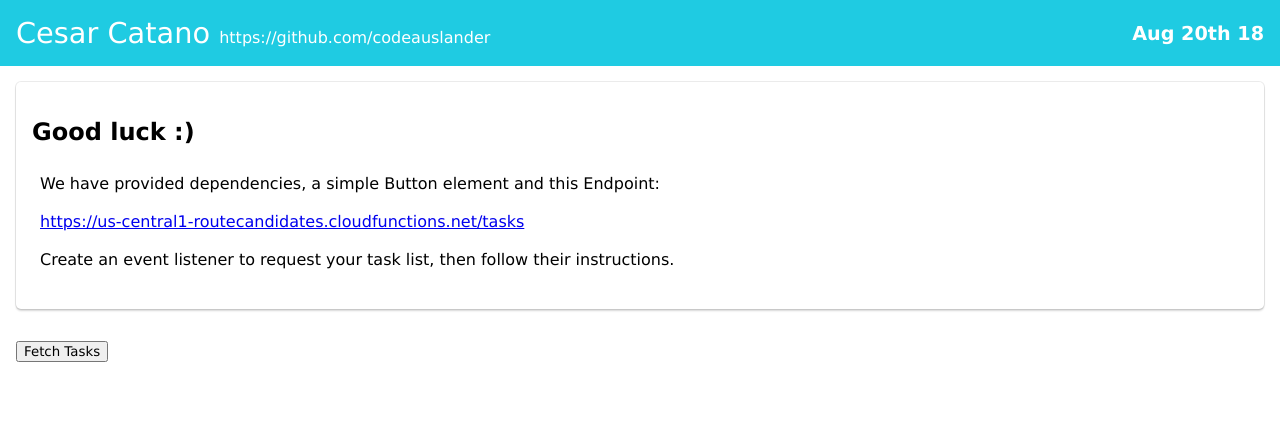
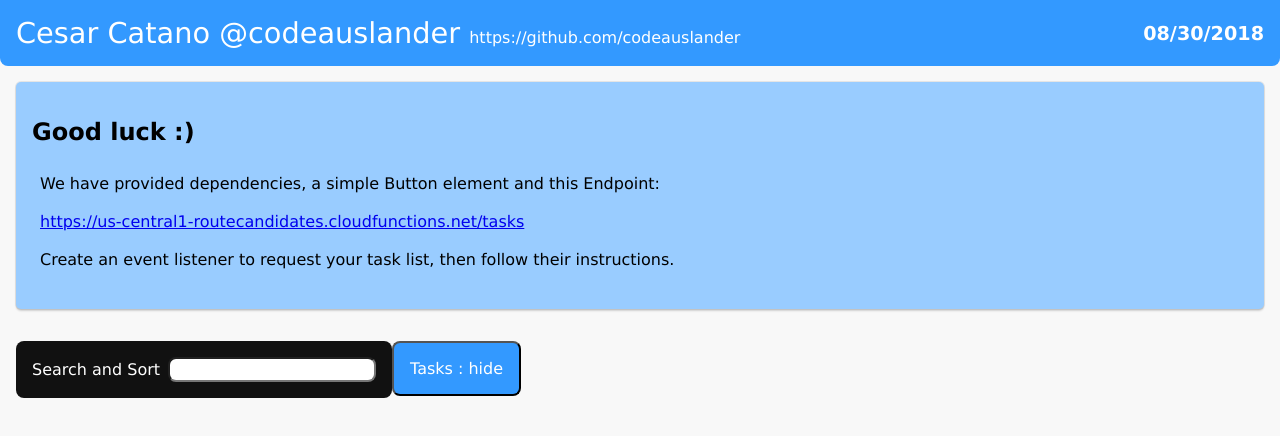
Before and after one commit to codeauslander/Rozalado, a React app: page / in a window 1280 px wide. Built offline with nearby package versions, Linux system fonts and the light colour scheme; no server answers.

Commit message:
Added list of task with axios call from redux store

```diff
--- a/src/actions/tasks.js
+++ b/src/actions/tasks.js
@@ -1,28 +1,63 @@
 import uuid from "uuid";
+import axios from 'axios';
 
-// const tasksUrl = "https://us-central1-routecandidates.cloudfunctions.net/tasks";
+const tasksUrl = "https://us-central1-routecandidates.cloudfunctions.net/tasks";
 
-export const fetchTasks = () => ({
-  type: "FETCH_TASKS",
-  // tasks: fetch(tasksUrl).then(response => response.json())
-  tasksUrl: "https://us-central1-routecandidates.cloudfunctions.net/tasks"
+export const fetchTasks = () => async dispatch => {
+  dispatch({
+    type: 'FETCH_TASKS'
+  });
+
+  let response = await axios.get(tasksUrl);
+  if (response.status < 400) {
+    return dispatch(fetchTasksSuccess(response.data));
+  } else {
+    return dispatch(fetchTasksFail(response.error));
+  }
+};
+
+export const fetchTasksSuccess = tasks => ({
+  type: 'FETCH_TASKS_SUCCESS',
+  payload: tasks
 });
 
-export const addTask = ({ task = "" } = {}) => ({
-  type: "ADD_TASK",
-  task: {
-    _id: uuid(),
-    task
-  }
+export const fetchTasksFail = error => ({
+  type: 'FETCH_TASKS_FAIL',
+  payload: error
 });
 
-export const removeTask = ({ _id } = {}) => ({
-  type: "REMOVE_TASK",
-  _id
+export const filterSortTasks =  (tasks, text, sortBy = 'id') => (dispatch) => {
+  dispatch({
+    type: 'FILTER_SORT_TASKS'
+  });
+  // console.log(tasks,text,sortBy);
+
+  let list = tasks.filter(task => {
+    let textMatch = false;
+    if (typeof task.task === 'string') {
+      textMatch = task.task.toLowerCase().includes(text.toLowerCase());
+      // console.log(textMatch);
+    }else if (task.task instanceof Array || task.task instanceof Object){
+      textMatch = true;
+    }
+    return textMatch;
+  })
+  .sort((a, b) => {
+    if (sortBy === "id") {
+      let result = a.task._id < b.task._id ? -1 : 1;
+      return result;
+    }
+  });
+  console.log(list)
+  return dispatch(setTextFilter(list));
+};
+
+
+export const setTextFilter = (tasks) => ({
+  type: "SET_TEXT_FILTER",
+  payload: tasks
 });
 
-export const editTask = (_id, updates) => ({
-  type: "EDIT_TASK",
-  _id,
-  updates
+export const sortById = () => ({
+  type: "SORT_BY_ID"
 });
--- /dev/null
+++ b/src/components/App.js
@@ -0,0 +1,136 @@
+import React, { Component } from 'react';
+import { connect } from 'react-redux';
+import moment from 'moment';
+import styled from 'styled-components';
+import Header from './Header';
+import Guidelines from './Guidelines';
+import { fetchTasks } from '../actions/tasks';
+import { filterSortTasks } from '../actions/tasks';
+import Task from './Task';
+import Tasks from './Tasks';
+
+const Container = styled.main`
+  margin: 1rem;
+`;
+
+const Button = styled.button`
+  background: #3399ff;
+  border-radius: 0.5rem;
+  border: bold;
+  color: #ffffff;
+  cursor: pointer;
+  font-size: 1rem;
+  margin-bottom: 2rem;
+  outline: none;
+  padding: 1rem;
+
+`;
+
+const Search = styled.div`
+  background: #111111;
+  border-radius: 0.5rem;
+  border: bold;
+  color: #ffffff;
+  font-size: 1rem;
+  float: left
+  padding: 1rem;
+  margin-bottom: 2rem;
+`;
+
+const InputSearch = styled.input`
+  background: #ffffff;
+  border-radius: 0.5rem;
+  border: bold;
+  color: #000000;
+  font-size: 1rem;
+  margin-left: 0.5rem;
+`;
+
+class App extends Component {
+
+  constructor(props) {
+    super(props);
+    this.state = {
+      displayList: false,
+      search: '',
+      tasks: []
+    };
+    this.showList = this.showList.bind(this);
+    this.handleChange = this.handleChange.bind(this);
+  }
+
+  componentDidMount() {
+    this.props.fetchTasks();
+  }
+
+  showList() {
+    this.setState({
+      displayList: !this.state.displayList,
+    });
+  }
+
+  handleChange(event) {
+    const key = event.target.name;
+    const value = event.target.value;
+    // (tasks, text, sortBy = 'id')
+    const tasks = this.props.filterSortTasks(this.props.tasks,value);
+    this.setState({[key]: value});
+    console.log(this.props);
+
+  }
+
+
+
+  render() {
+    let { tasks = [], loading, error } = this.props;
+
+    const show = !this.state.displayList;
+    const display = this.state.displayList ? 'Tasks : show' : 'Tasks : hide';
+
+    const name = "Cesar Catano";
+    const github = "@codeauslander";
+    const url = "https://github.com/codeauslander";
+    let title = `${name} ${github}`;
+    // const date = moment().format("MMM Do YY");
+    const date = moment()
+      .add(14, "days")
+      .calendar();
+
+    if (!loading) {
+      tasks = this.props.filterSortTasks(tasks,this.state.search).payload;
+      console.log(tasks);
+    }
+
+    return (
+      <React.Fragment>
+        <Header title={title} date={date} github={github} url={url} />
+        {error && error}
+        <Container>
+          <Guidelines />
+          <Button onClick={this.showList}>{display}</Button>
+
+          <Search>
+            <label>
+              Search and Sort
+              <InputSearch type="text" name='search' value={this.state.search} onChange={this.handleChange} />
+            </label>
+          </Search>
+
+
+          {show && <Tasks items={tasks}/>}
+        </Container>
+      </React.Fragment>
+    );
+  }
+}
+
+const mapStateToProps = state => ({
+  tasks: state.tasks,
+  loading: state.loading,
+  error: state.error
+});
+
+export default connect(
+  mapStateToProps,
+  { fetchTasks, filterSortTasks}
+)(App);
--- a/src/components/Guidelines.js
+++ b/src/components/Guidelines.js
@@ -6,6 +6,7 @@ const StyledGuidelines = styled.div`
 	box-shadow: 0 2px 2px 0 rgba(0, 0, 0, 0.16), 0 0 0 1px rgba(0, 0, 0, 0.08);
 	margin-bottom: 2rem;
 	padding: 1rem;
+  background-color: #99ccff;
 `;
 
 const StyledInstructions = styled.p`
--- a/src/components/Header.js
+++ b/src/components/Header.js
@@ -4,13 +4,14 @@ import styled from "styled-components";
 
 const StyledHeader = styled.header`
 	align-items: center;
-	background-color: #1fcbe2;
+	background-color: #3399ff;
 	color: #ffffff;
 	display: flex;
 	flex-flow: row nowrap;
 	justify-content: space-between;
 	padding: 1rem;
 	width: 100%;
+  border-radius: 0rem 0rem 0.5rem 0.5rem;
 `;
 
 const StyledTitle = styled.h1`
@@ -30,12 +31,9 @@ const StyleUrl = styled.a`
 	text-decoration: none;
 `;
 
-// const placeholder = moment().format("MMM Do YY");
-const placeholder = moment()
-  .add(7, "days")
-  .calendar();
+const placeholder = moment().format("MMM Do YY");
 
-export default ({ title, date, url }) => (
+export default ({ title, date, github, url }) => (
   <StyledHeader>
     <StyledTitle>
       {title} <StyleUrl href={url}>{url}</StyleUrl>
--- /dev/null
+++ b/src/components/Tasks.js
@@ -0,0 +1,30 @@
+import React, { Component } from 'react';
+import { connect } from 'react-redux';
+import styled from 'styled-components';
+import Task from './Task';
+
+const Container = styled.main`
+  margin: 1rem;
+`;
+
+export default ({ items }) => {
+  return <ul>{items.map(task => {
+
+      const plain = JSON.stringify(task);
+      const object = task.task;
+      let item = '';
+      if (object === undefined || object === null) {
+        item = `Task undefined or null ${plain}`;
+      } else if (object instanceof Array || object instanceof Object) {
+        item =<ul> {Object.keys(object).map((element, index) => (
+               <Task key={index} id={index} item={object[element]}/>
+          ))}</ul>;
+      } else if (typeof object === 'string' || typeof object === 'number')  {
+        item = object;
+      }
+
+      return (
+        <Task key={task._id} id={task._id} item={item}/>
+      );
+    })}</ul>;
+};
--- a/src/components/index.js
+++ /dev/null
@@ -1,4 +0,0 @@
-import Header from './Header';
-import Guidelines from './Guidelines';
-
-export { Header, Guidelines };
--- a/src/index.css
+++ b/src/index.css
@@ -7,4 +7,5 @@ html,
 body {
 	margin: 0;
 	padding: 0;
+  background: #f8f8f8;
 }
--- a/src/index.js
+++ b/src/index.js
@@ -1,54 +1,12 @@
-import axios from "axios";
-import moment from "moment";
-import styled from "styled-components";
+import React from 'react';
+import ReactDOM from 'react-dom';
+import App from './components/App';
+import Store from './store/configureStore';
+import './index.css';
 
-import React, { Component } from "react";
-import ReactDOM from "react-dom";
-
-import { Header, Guidelines } from "./components";
-import "./index.css";
-
-import configureStore from "./store/configureStore";
-import getVisibleTasks from "./selectors/tasks";
-
-const Container = styled.div`
-	margin: 1rem;
-`;
-
-const store = configureStore();
-
-// store.dispatch(addExpense({ description: 'Water bill' }));
-// store.dispatch(addExpense({ description: 'Gas bill' }));
-// store.dispatch(setTextFilter('water'));
-
-const state = store.getState();
-// const visibleTasks = getVisibleTasks(state.tasks, state.filters);
-// console.log(visibleTasks);
-
-class App extends Component {
-  getTasks() {
-    fetch("https://us-central1-routecandidates.cloudfunctions.net/tasks")
-      .then(response => response.json)
-      .then(data => console.log(data));
-  }
-  render() {
-    const title = "Cesar Catano";
-    const github = "https://github.com/codeauslander";
-    const data = this.getTasks();
-
-    return (
-      <div>
-        <Header title={title} url={github} date={"Aug 20th 18"} />
-
-        <Container>
-          <Guidelines />
-
-          <button onClick={() => this.getTasks()}>Fetch Tasks</button>
-          <p>{data}</p>
-        </Container>
-      </div>
-    );
-  }
-}
-
-ReactDOM.render(<App />, document.getElementById("root"));
+ReactDOM.render(
+  <Store>
+    <App />
+  </Store>,
+  document.getElementById('root')
+);
--- a/src/reducers/tasks.js
+++ b/src/reducers/tasks.js
@@ -1,25 +1,53 @@
-const tasksReducerDefaultState = [];
+import { combineReducers } from 'redux';
 
-export default (state = tasksReducerDefaultState, action) => {
+const initialState = {
+  tasks: [],
+  loading: false,
+  error: null,
+  text: "",
+  sortBy: "amount"
+};
+
+export const tasks = (state = initialState, action) => {
   switch (action.type) {
-    case "FETCH_TASKS":
-      return fetch(action.tasksUrl).then(response => response.json());
-    case "ADD_TASK":
-      return [...state, action.task];
-    case "REMOVE_TASK":
-      return state.filter(({ _id }) => _id !== action._id);
-    case "EDIT_TASK":
-      return state.map(task => {
-        if (task._id === action._id) {
-          return {
-            ...task,
-            ...action.updates
-          };
-        } else {
-          return task;
-        }
-      });
-    default:
+    case 'FETCH_TASKS': {
+      return {
+        ...state,
+        loading: true
+      };
+    };
+    case 'FETCH_TASKS_SUCCESS': {
+      return {
+        ...state,
+        tasks: action.payload,
+        loading: false,
+        error: null
+      };
+    };
+    case 'FETCH_TASKS_FAIL': {
+      return {
+        ...state,
+        tasks: [],
+        loading: false,
+        error: action.payload
+      };
+    };
+    case "SET_TEXT_FILTER":{
+      return {
+        ...state,
+        text: action.text
+      };
+    };
+    case "SORT_BY_AMOUNT":{
+      return {
+        ...state,
+        sortBy: "amount"
+      };
+    };
+    default: {
       return state;
-  }
+    };
+  };
 };
+
+export default combineReducers({ tasks });
--- a/src/selectors/tasks.js
+++ /dev/null
@@ -1,12 +0,0 @@
-export default (tasks, { text, sortBy }) => {
-  return tasks
-    .filter(task => {
-      const textMatch = task.task.toLowerCase().includes(text.toLowerCase());
-      return textMatch;
-    })
-    .sort((a, b) => {
-      // if (sortBy === "amount") {
-      return a.task.length < b.task.length ? 1 : -1;
-      // }
-    });
-};
--- a/src/store/configureStore.js
+++ b/src/store/configureStore.js
@@ -1,14 +1,19 @@
-import { createStore, combineReducers } from "redux";
-import tasksReducer from "../reducers/tasks";
-import filtersReducer from "../reducers/filters";
+import React from 'react';
+import { createStore, applyMiddleware } from 'redux';
 
-export default () => {
+import thunk from 'redux-thunk';
+// import { composeWithDevTools } from 'redux-devtools-extension';
+
+import reducers, { tasks } from '../reducers/tasks';
+
+import { Provider } from 'react-redux';
+
+export default ({ children, initialState = {} }) => {
   const store = createStore(
-    combineReducers({
-      expenses: tasksReducer,
-      filters: filtersReducer
-    })
+    tasks,
+    initialState,
+    // composeWithDevTools(applyMiddleware(thunk))
+    applyMiddleware(thunk)
   );
-
-  return store;
-};
+  return <Provider store={store}>{children}</Provider>;
+}
```
Also changed, not shown: src/actions/filters.js (deleted, +0 -8 lines), src/components/List.js (deleted, +0 -27 lines), src/components/Task.js (+4 -12 lines), src/reducers/filters.js (deleted, +0 -21 lines), package.json (line endings or trailing spaces), 1 other file.
